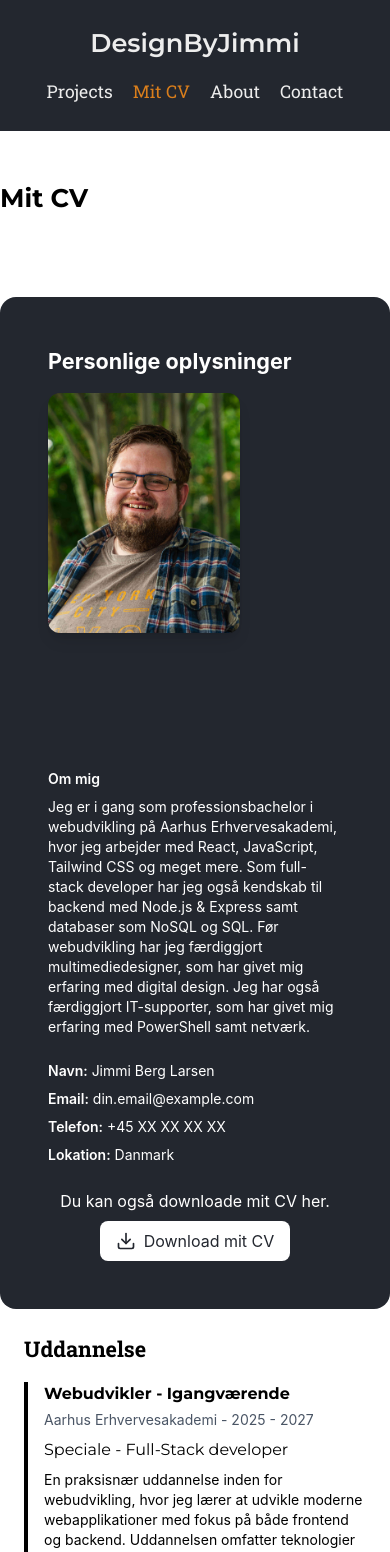
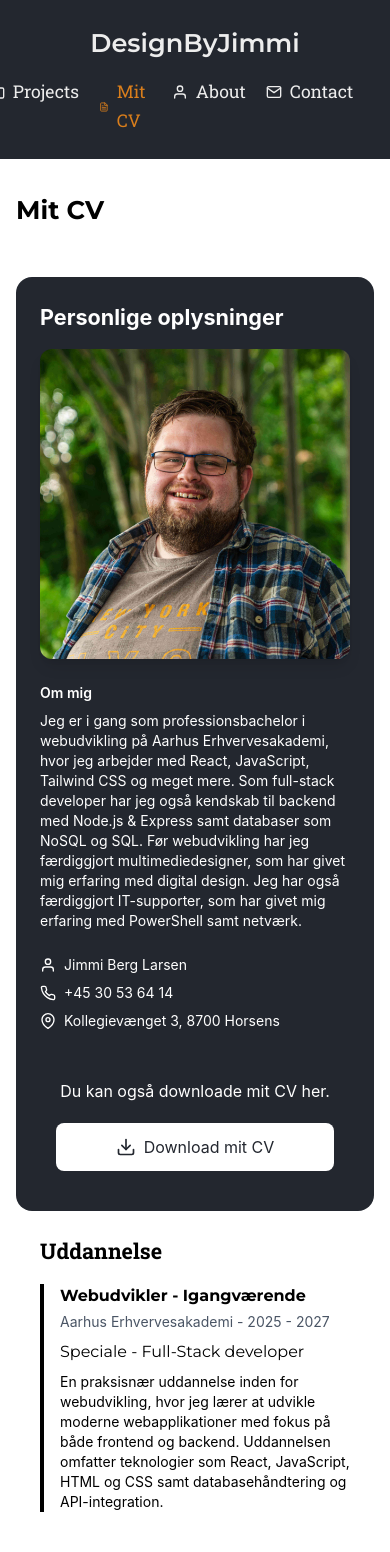
Before and after one commit to Saliandros/DesignByJimmi, a React (Vite) app: page /cv in a window 390 px wide. Shown: the top 1552 px of the page. Built offline with nearby package versions, Linux system fonts and the light colour scheme.

Commit message:
feat: enhance footer and navigation with icons; update CV layout and personal info section

```diff
--- a/src/components/header-footer/footer.jsx
+++ b/src/components/header-footer/footer.jsx
@@ -1,3 +1,5 @@
+import { FiFolder, FiFileText, FiUser, FiMail } from "react-icons/fi";
+
 export default function Footer() {
   const currentPath = window.location.pathname;
 
@@ -13,32 +15,36 @@ export default function Footer() {
             <li className="block py-1">
               <a
                 href="/projects"
-                className={`link-style hover-color ${currentPath === "/projects" && "color-active"}`}
+                className={`link-style hover-color inline-flex items-center gap-2 ${currentPath === "/projects" && "color-active"}`}
               >
+                <FiFolder className="w-4 h-4" aria-hidden="true" />
                 Projects
               </a>
             </li>
             <li className="block py-1">
               <a
                 href="/cv"
-                className={`link-style hover-color ${currentPath === "/cv" && "color-active"}`}
+                className={`link-style hover-color inline-flex items-center gap-2 ${currentPath === "/cv" && "color-active"}`}
               >
+                <FiFileText className="w-4 h-4" aria-hidden="true" />
                 Mit CV
               </a>
             </li>
             <li className="block py-1">
               <a
                 href="/about"
-                className={`link-style hover-color ${currentPath === "/about" && "color-active"}`}
+                className={`link-style hover-color inline-flex items-center gap-2 ${currentPath === "/about" && "color-active"}`}
               >
+                <FiUser className="w-4 h-4" aria-hidden="true" />
                 About
               </a>
             </li>
             <li className="block py-1">
               <a
                 href="/contact"
-                className={`link-style hover-color ${currentPath === "/contact" && "color-active"}`}
+                className={`link-style hover-color inline-flex items-center gap-2 ${currentPath === "/contact" && "color-active"}`}
               >
+                <FiMail className="w-4 h-4" aria-hidden="true" />
                 Contact
               </a>
             </li>
@@ -51,7 +57,6 @@ export default function Footer() {
           © 2024 DesignByJimmi. All rights reserved.
         </p>
         <p className="text-center size-sm color-primary">
-          {" "}
           read more about our&nbsp;
           <a href="/privacy-policy" className="link-style hover-color">
             Privacy Policy
--- a/src/components/header-footer/navigation.jsx
+++ b/src/components/header-footer/navigation.jsx
@@ -1,3 +1,5 @@
+import { FiFolder, FiFileText, FiUser, FiMail } from "react-icons/fi";
+
 export default function Navigation() {
   const currentPath = window.location.pathname;
 
@@ -9,36 +11,40 @@ export default function Navigation() {
         </a>
       </p>
       <nav className="text-secondary w-full md:w-auto color-primary size-md">
-        <ul className="flex justify-center gap-5 md:justify-end">
+        <ul className="flex justify-center gap-5 md:justify-end mr-12">
           <li>
             <a
               href="/projects"
-              className={`link-style hover-color ${currentPath === "/projects" && "color-active"}`}
+              className={`link-style hover-color inline-flex items-center gap-2 ${currentPath === "/projects" && "color-active"}`}
             >
+              <FiFolder className="w-4 h-4" aria-hidden="true" />
               Projects
             </a>
           </li>
           <li>
             <a
               href="/cv"
-              className={`link-style hover-color ${currentPath === "/cv" && "color-active"}`}
+              className={`link-style hover-color inline-flex items-center gap-2 ${currentPath === "/cv" && "color-active"}`}
             >
+              <FiFileText className="w-4 h-4" aria-hidden="true" />
               Mit CV
             </a>
           </li>
           <li>
             <a
               href="/about"
-              className={`link-style hover-color ${currentPath === "/about" && "color-active"}`}
+              className={`link-style hover-color inline-flex items-center gap-2 ${currentPath === "/about" && "color-active"}`}
             >
+              <FiUser className="w-4 h-4" aria-hidden="true" />
               About
             </a>
           </li>
           <li>
             <a
               href="/contact"
-              className={`link-style hover-color ${currentPath === "/contact" && "color-active"}`}
+              className={`link-style hover-color inline-flex items-center gap-2 ${currentPath === "/contact" && "color-active"}`}
             >
+              <FiMail className="w-4 h-4" aria-hidden="true" />
               Contact
             </a>
           </li>
--- a/src/pages/cv.jsx
+++ b/src/pages/cv.jsx
@@ -1,4 +1,4 @@
-import { FiDownload, FiChevronDown, FiChevronUp } from "react-icons/fi";
+import { FiDownload, FiChevronDown, FiChevronUp, FiUser, FiPhone, FiMapPin, FiMail } from "react-icons/fi";
 import { useState } from "react";
 
 export default function CV() {
@@ -11,21 +11,21 @@ export default function CV() {
 
   return (
     <main>
-      <header className="m-6 mt-12 pb-6 max-w-5xl mx-auto">
+      <header className="m-4 mt-8 md:m-6 md:mt-12 max-w-5xl mx-auto px-4 md:px-0">
         <div className="flex justify-between items-center mb-8">
-          <h1 className="size-xl font-bold text-primary">Mit CV</h1>
+          <h1 className="size-xl font-bold text-primary mb-4">Mit CV</h1>
         </div>
       </header>
 
-      <article className="pb-6 max-w-5xl mx-auto">
+      <article className="pb-6 max-w-5xl mx-auto px-4 md:px-0">
         {/* Personal Info */}
-        <section className="bg-primary text-white rounded-2xl p-12">
+        <section className="bg-primary text-white rounded-2xl p-6 md:p-12">
           <h2 className="size-lg font-bold text-white mb-4">Personlige oplysninger</h2>
-          <figure className="flex flex-col md:flex-row gap-34 mb-6">
+          <figure className="flex flex-col md:flex-row gap-6 md:gap-34 mb-6">
             <img
               src="/assets/image/Jimmi.jpg"
               alt="Profilbillede"
-              className="w-48 h-60 rounded-xl object-cover shadow-lg flex-shrink-0"
+              className="w-96 md:w-64 md:h-80 rounded-xl object-cover shadow-lg flex-shrink-0 mx-auto md:mx-0"
             />
             <figcaption className="text-white text-sm flex-1">
               <p className="font-semibold mb-2">Om mig</p>
@@ -34,16 +34,24 @@ export default function CV() {
           </figure>
           <div className="mt-4 grid md:grid-cols-2 gap-6 items-start">
             <address className="space-y-2 text-white text-sm not-italic">
-              <p><span className="font-semibold">Navn:</span> Jimmi Berg Larsen</p>
-              <p><span className="font-semibold">Email:</span> din.email@example.com</p>
-              <p><span className="font-semibold">Telefon:</span> +45 XX XX XX XX</p>
-              <p><span className="font-semibold">Lokation:</span> Danmark</p>
+              <p className="flex items-center gap-2">
+                <FiUser className="w-4 h-4" aria-hidden="true" />
+                Jimmi Berg Larsen
+              </p>
+              <p className="flex items-center gap-2">
+                <FiPhone className="w-4 h-4" aria-hidden="true" />
+                +45 30 53 64 14
+              </p>
+              <p className="flex items-center gap-2">
+                <FiMapPin className="w-4 h-4" aria-hidden="true" />
+                Kollegievænget 3, 8700 Horsens
+              </p>
             </address>
-            <div className="text-center md:text-center">
-              <p className="text-base text-white mb-2">Du kan også downloade mit CV her.</p>
+            <div className="text-center md:text-center space-y-3 p-4 md:p-6">
+              <p className="text-base text-white pt-2 pb-2">Du kan også downloade mit CV her.</p>
               <button
                 onClick={handleDownloadPDF}
-                className="inline-flex items-center gap-2 color-secondary px-4 py-2 rounded-lg bg-hover-color hover:text-white hover:shadow-lg transition cursor-pointer"
+                className="inline-flex items-center justify-center gap-2 color-secondary px-4 pt-3 pb-3 rounded-lg bg-hover-color hover:text-white hover:shadow-lg transition cursor-pointer w-full sm:w-auto"
               >
                 <FiDownload className="w-5 h-5" />
                 Download mit CV
```
